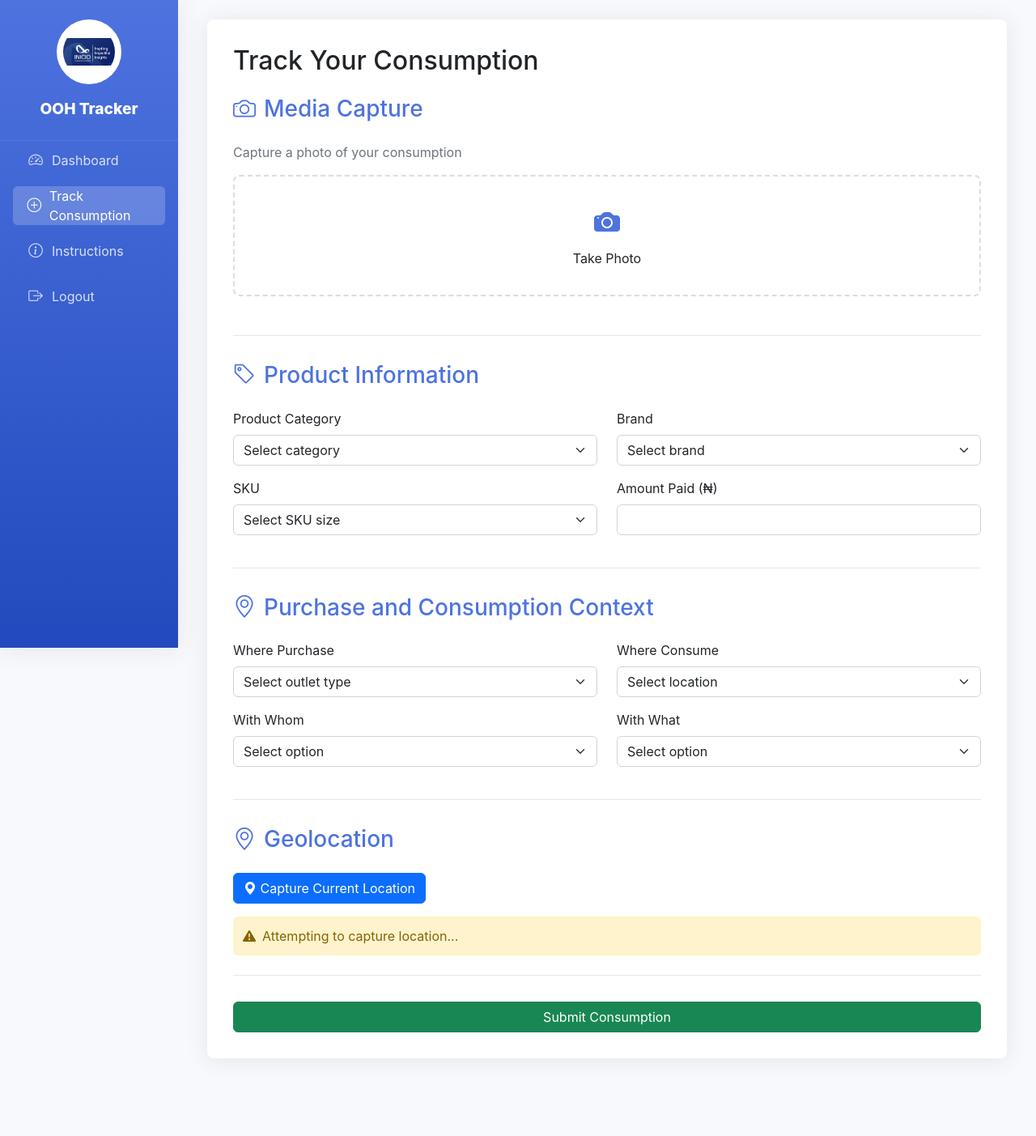
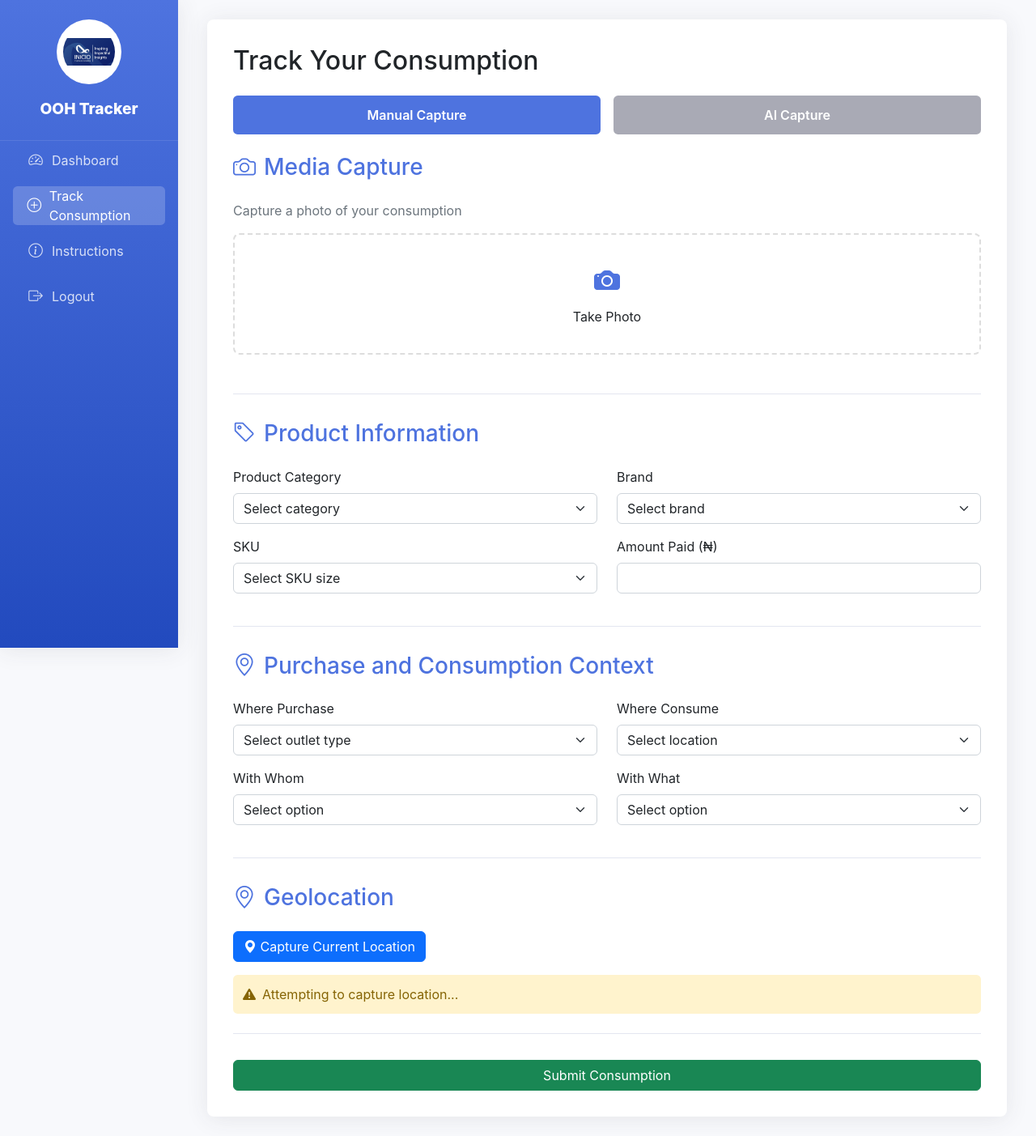
Before and after one commit to Adesina08/ooh_tracker, a Flask app: page /track in a window 1280 px wide. Shown: the whole page at 81% size. Before the commit the page ends 1275 px from the top, so only its background shows below. Run offline with Flask 3, Linux system fonts and the light colour scheme; the visitor is signed in with stand-in values (Sample User, id 1); some libraries are stand-ins or nearby versions.

Commit message:
Update track.html

```diff
--- a/templates/track.html
+++ b/templates/track.html
@@ -145,6 +145,31 @@
         .section-title i {
             margin-right: 10px;
         }
+        .capture-mode-buttons {
+            display: flex;
+            gap: 1rem;
+            margin-bottom: 1.5rem;
+        }
+        .capture-mode-btn {
+            flex: 1;
+            padding: 0.75rem;
+            border-radius: 0.35rem;
+            font-weight: 600;
+            transition: all 0.3s;
+            border: none;
+        }
+        .capture-mode-btn.active {
+            background-color: var(--primary);
+            color: white;
+        }
+        .capture-mode-btn.inactive {
+            background-color: var(--secondary);
+            color: white;
+            opacity: 0.7;
+        }
+        .capture-mode-btn:hover {
+            opacity: 0.9;
+        }
         .media-capture-container {
             display: flex;
             flex-wrap: wrap;
@@ -242,6 +267,12 @@
             font-size: 0.85rem;
             color: var(--secondary);
         }
+        #aiCaptureContent {
+            text-align: center;
+            padding: 2rem;
+            color: var(--secondary);
+            font-size: 1.2rem;
+        }
         @media (min-width: 992px) {
             .navbar {
                 display: none;
@@ -298,6 +329,9 @@
             }
             .form-control, .form-select {
                 font-size: 0.85rem;
+            }
+            .capture-mode-buttons {
+                flex-direction: column;
             }
         }
     </style>
@@ -401,6 +435,14 @@
 
             <div class="tracking-form">
                 <h2 class="mb-4">Track Your Consumption</h2>
+                <!-- Capture Mode Buttons -->
+                <div class="capture-mode-buttons">
+                    <button type="button" class="capture-mode-btn active" id="manualCaptureBtn">Manual Capture</button>
+                    <button type="button" class="capture-mode-btn inactive" id="aiCaptureBtn">AI Capture</button>
+                </div>
+
+                <!-- Manual Capture Content -->
+                <div id="manualCaptureContent">
                     <form method="POST" enctype="multipart/form-data" id="consumptionForm">
                         <!-- Section 1: Media Capture -->
                         <div class="form-section">
@@ -525,6 +567,12 @@
                         </div>
                     </form>
                 </div>
+
+                <!-- AI Capture Content -->
+                <div id="aiCaptureContent" style="display: none;">
+                    <p>Development in progress</p>
+                </div>
+            </div>
         </div>
     </div>
 
@@ -542,6 +590,30 @@
         if (window.innerWidth >= 992) {
             document.querySelector('.content').style.marginLeft = '220px';
         }
+
+        // Capture mode toggle
+        const manualCaptureBtn = document.getElementById('manualCaptureBtn');
+        const aiCaptureBtn = document.getElementById('aiCaptureBtn');
+        const manualCaptureContent = document.getElementById('manualCaptureContent');
+        const aiCaptureContent = document.getElementById('aiCaptureContent');
+
+        manualCaptureBtn.addEventListener('click', () => {
+            manualCaptureBtn.classList.remove('inactive');
+            manualCaptureBtn.classList.add('active');
+            aiCaptureBtn.classList.remove('active');
+            aiCaptureBtn.classList.add('inactive');
+            manualCaptureContent.style.display = 'block';
+            aiCaptureContent.style.display = 'none';
+        });
+
+        aiCaptureBtn.addEventListener('click', () => {
+            aiCaptureBtn.classList.remove('inactive');
+            aiCaptureBtn.classList.add('active');
+            manualCaptureBtn.classList.remove('active');
+            manualCaptureBtn.classList.add('inactive');
+            aiCaptureContent.style.display = 'block';
+            manualCaptureContent.style.display = 'none';
+        });
 
         // Show/hide additional brand field
         document.querySelector('select[name="with_what"]').addEventListener('change', function() {
```
Lines whose indentation alone changed are shown as unchanged.
